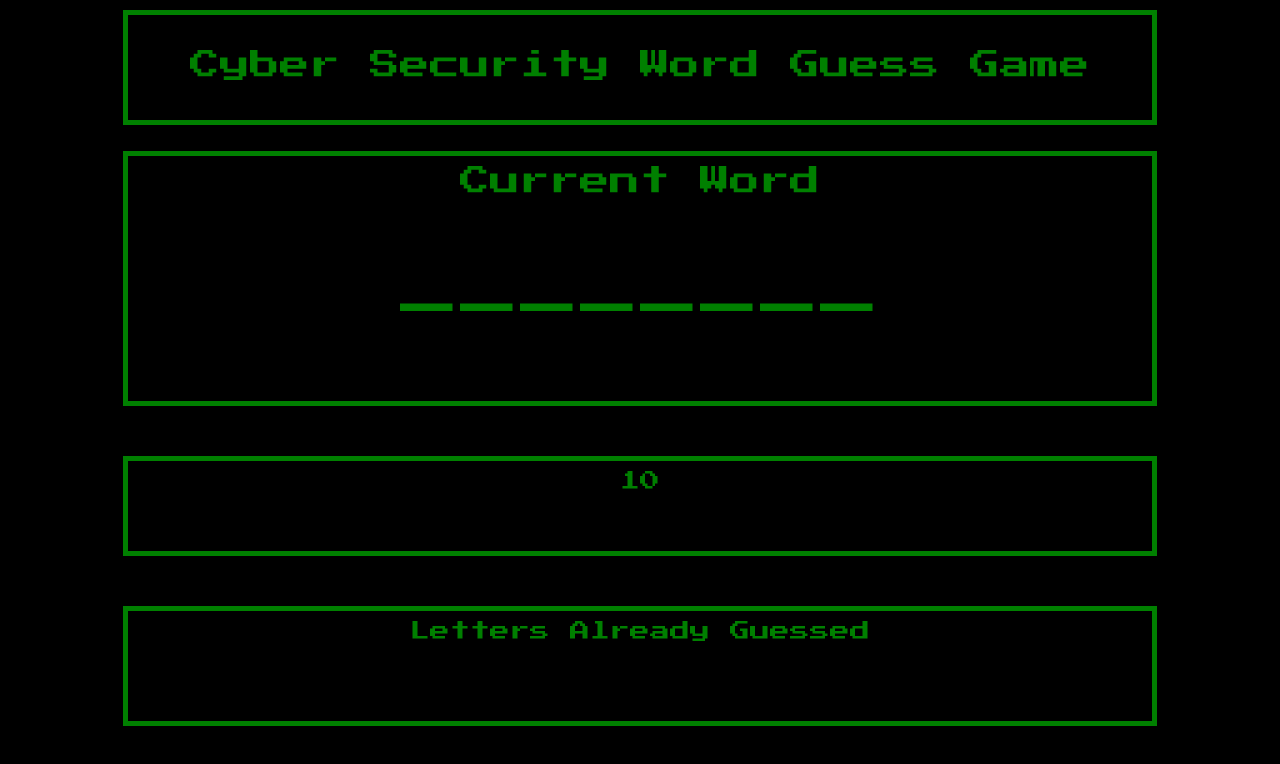
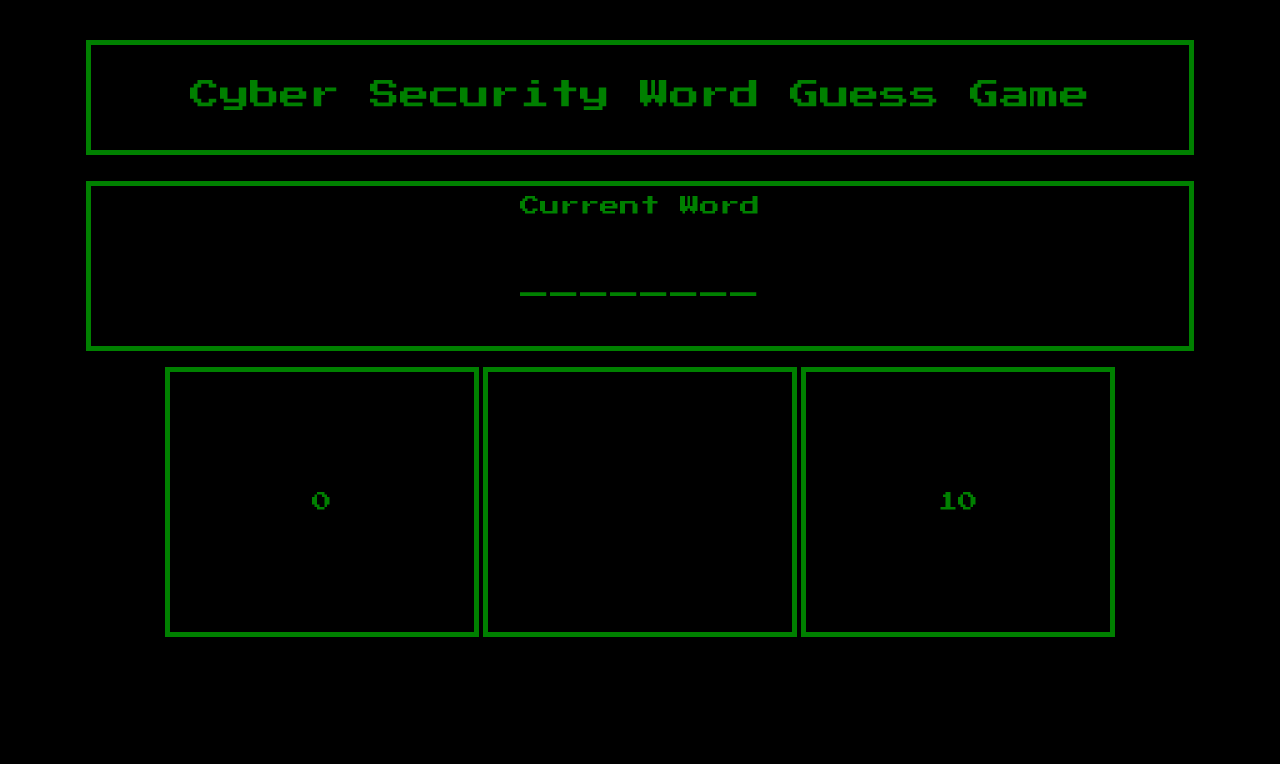
Before and after one commit to SLCollins/Word-Guess-Game, a plain HTML site: page index.html in a window 1280 px wide. Drawn offline with Linux system fonts and the light colour scheme.

Commit message:
js and css changes

```diff
--- a/assets/css/style.css
+++ b/assets/css/style.css
@@ -2,6 +2,11 @@ body {
     background-color: black;
 }
 
+.container {
+    padding: 30px;
+    text-align: center;
+
+}
 header {
     border: 5px solid green;
     padding-top: 35px;
@@ -11,20 +16,20 @@ header {
     text-align: center;
     margin: 10px auto;
     height: 70px;
-    width: 80%;
+    width: 90%;
 }
 
 .currentWord {
     border: solid green;
     border-width: 5px 5px 0px 5px;
     padding-top: 10px;
-    font-size: 30px;
+    font-size: 20px;
     color: green;
     font-family: 'Press Start 2P', cursive;
     text-align: center;
     margin: 0px auto;
-    height: 75px;
-    width: 80%;
+    height: 60px;
+    width: 90%;
 
 }
 
@@ -32,36 +37,67 @@ header {
     border: solid green;
     border-width: 0px 5px 5px 5px;
     padding-top: 10px;
-    font-size: 60px;
+    font-size: 30px;
     color: green;
     font-family: 'Press Start 2P', cursive;
     text-align: center;
+    overflow: hidden;
     margin: 0px auto;
-    height: 150px;
-    width: 80%;
+    height: 80px;
+    width: 90%;
 
+}
+
+.numWins {
+    border: 5px solid green;
+    padding: 30px;
+    font-size: 20px;
+    color: green;
+    font-family: 'Press Start 2P', cursive;
+    text-align: center;
+    align-content:center;
+    position: relative;
+    overflow: hidden;
+    word-wrap: break-word;
+    display: inline-block;
+    vertical-align: top;
+    margin: auto;
+    height:200px;
+    width: 20%;
+}
+
+.wrongGuess {
+    border: 5px solid green;
+    padding: 30px;
+    font-size: 20px;
+    color: green;
+    font-family: 'Press Start 2P', cursive;
+    text-align: center;
+    align-content:center;
+    position: relative;
+    overflow: hidden;
+    word-wrap: break-word;
+    display: inline-block;
+    vertical-align: top;
+    margin: auto;
+    height: 200px;
+    width: 20%;
 }
 
 .remainingGuess {
     border: 5px solid green;
-    padding-top: 10px;
+    padding: 30px;
     font-size: 20px;
     color: green;
     font-family: 'Press Start 2P', cursive;
     text-align: center;
-    margin: 50px auto;
-    height: 80px;
-    width: 80%;
+    align-content:center;
+    position: relative;
+    overflow: hidden;
+    word-wrap: break-word;
+    display: inline-block;
+    vertical-align: top;
+    margin: auto;
+    height: 200px;
+    width: 20%;
 }
-
-.wrongGuess {
-    border: 5px solid green;
-    padding-top: 10px;
-    font-size: 20px;
-    color: green;
-    font-family: 'Press Start 2P', cursive;
-    text-align: center;
-    margin: 50px auto;
-    height: 100px;
-    width: 80%;
-}
--- a/assets/javascript/game1.js
+++ b/assets/javascript/game1.js
@@ -3,10 +3,12 @@
 
 var wordBank = ["authentication", "backdoor", "certificate",
 "eavesdropping", "encryption", "firewall", "honeypot", "malware", "padlock", "phishing"];
+var wordBankDefinitions = ["Authentication: "]
 var wrongLetter = [];
 var underScores = [];
 var userGuess = [];
 var remainingGuesses = 10;
+var rightLetterCounter = 0;
 var winCounter = 0;
 
 
@@ -14,23 +16,34 @@ var winCounter = 0;
 function startGame(){
     randWord = wordBank[Math.floor(Math.random() * wordBank.length)];
     console.log('Random Word = ' + randWord);
-//this figures out how many underscores to
-// display for the current word
+    //this makes sure that each new game has ten guesses and doesn't carry over results from the last game
+    underScores = [];
+    remainingGuesses = 10;
+    userGuess = [];
+    rightLetterCounter = 0;
+
+//this figures out how many underscores to display for the current word
     for (var i = 0; i < randWord.length; i++)
     {
         underScores.push('_');
         document.querySelector('.underscore').innerHTML = underScores.join("");
     }
     console.log(underScores);
+    //this displays the number of guesses left in the remaining guesses div
     document.querySelector('.remainingGuess').innerHTML = remainingGuesses.toString();
+    //this displays the number of games the player has won while in the browser window
+    document.querySelector('.numWins').innerHTML = winCounter.toString();
+    //this resets the userGuesses to reflect the current game
+    document.querySelector('.wrongGuess').innerHTML = userGuess;
 }
 
 
 //this keeps track of when you win or lose
 function winLose() {
-    if (winCounter === randWord.length)
+    if (rightLetterCounter === randWord.length)
     {
-        alert('Winner!');
+        document.querySelector('.underscore').innerHTML = underScores.join(" ");
+        winCounter++;
         startGame();
     }
     else if (remainingGuesses === 0)
@@ -45,10 +58,8 @@ document.onkeyup = function(event)
 {
     userGuess = event.key;
 
-//this finds if the user guess is a letter in
-//the current word
-//this part is wrong because userGuess is a list but then you're
-//not referencing an index point youre treating it like a single item list
+//this finds if the user guess is a letter in the current word
+
     if (randWord.indexOf(userGuess) > -1)
     {
         for(var i = 0; i < randWord.length; i++)
@@ -57,7 +68,8 @@ document.onkeyup = function(event)
             {
                 underScores[i] = userGuess;
                 console.log(underScores);
-                winCounter++;
+                document.querySelector('.underscore').innerHTML = underScores.join(" ");
+                rightLetterCounter++;
                 winLose();
 
             }
@@ -67,6 +79,7 @@ document.onkeyup = function(event)
     else
     {
         wrongLetter.push(userGuess);
+        document.querySelector('.wrongGuess').innerHTML = wrongLetter
         console.log(wrongLetter);
         remainingGuesses--;
         document.querySelector('.remainingGuess').innerHTML = remainingGuesses.toString();
--- a/index.html
+++ b/index.html
@@ -1,7 +1,8 @@
 <!DOCTYPE html>
-<html>
+<html lang="en">
 <head>
-    <title>Cyber Security Hangman</title>
+    <meta charset="UTF-8">
+    <title>Cyber Security Word Guess Game</title>
     <!--Reset link-->
     <link rel="stylesheet" href="assets/css/reset.css">
     <!--CSS link-->
@@ -16,18 +17,30 @@
                 </header>
                 <br>
                 <div class="currentWord">Current Word</div>
-                <div class="underscore">_ _ _ _</div>
-                <div class="remainingGuess">Guesses Remaining</div>
+                <div class="underscore">_ </div>
+                <br>
+                <div class="numWins">Wins</div>
                 <div class="wrongGuess">Letters Already Guessed</div>
+                <div class="remainingGuess">_</div>
             </div>
+            <br> <br>
+
+            <!--<div class="container">
+                <div class="numWins">Wins</div>
+                <div class="wrongGuess">Letters Already Guessed</div>
+                <div class="remainingGuess">_</div>
+            </div>-->
 </body>
     <script src="assets/javascript/game1.js"></script>
 </html>
 
 <!--still left to do:-->
-<!--when a new game starts, need to reset wrongLetter array,
+<!--when a new game starts, need to reset wrongLetter array, underscores,
 and remainingGuesses counter. -->
-<!--still need to find a way to push underscores and right letters to screen
-and to get the moving eyes cartoony graphic in-->
-<!--also gotta make sure the current word is always fitting
-inside the div-->
+<!--display correctly guessed letters-->
+<!--funtionalise numWins variable to display-->
+<!--title divs for each remaining box. also how to get input from overflowing divs? -->
+<!--get the moving eyes cartoony graphic in, on cartoon  padlocck 8bit sttyle-->
+<!--want to include definitions for each word once its been guessed....in the popup?-->
+<!--make letters the only acceptable inputs-->
+<!--maybe have numWins, remainingGuess, and wrongGuess as 3 side by side columns so everything can be on one page-->
```
